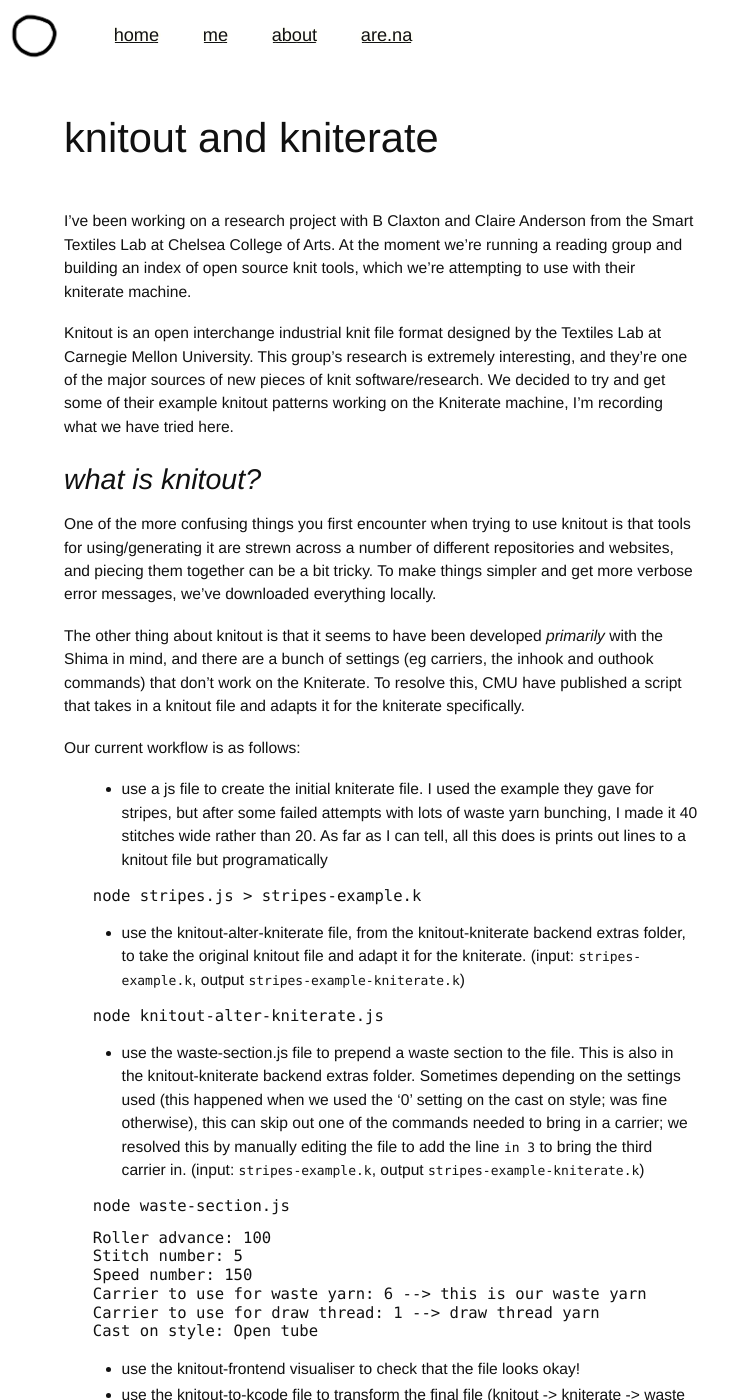
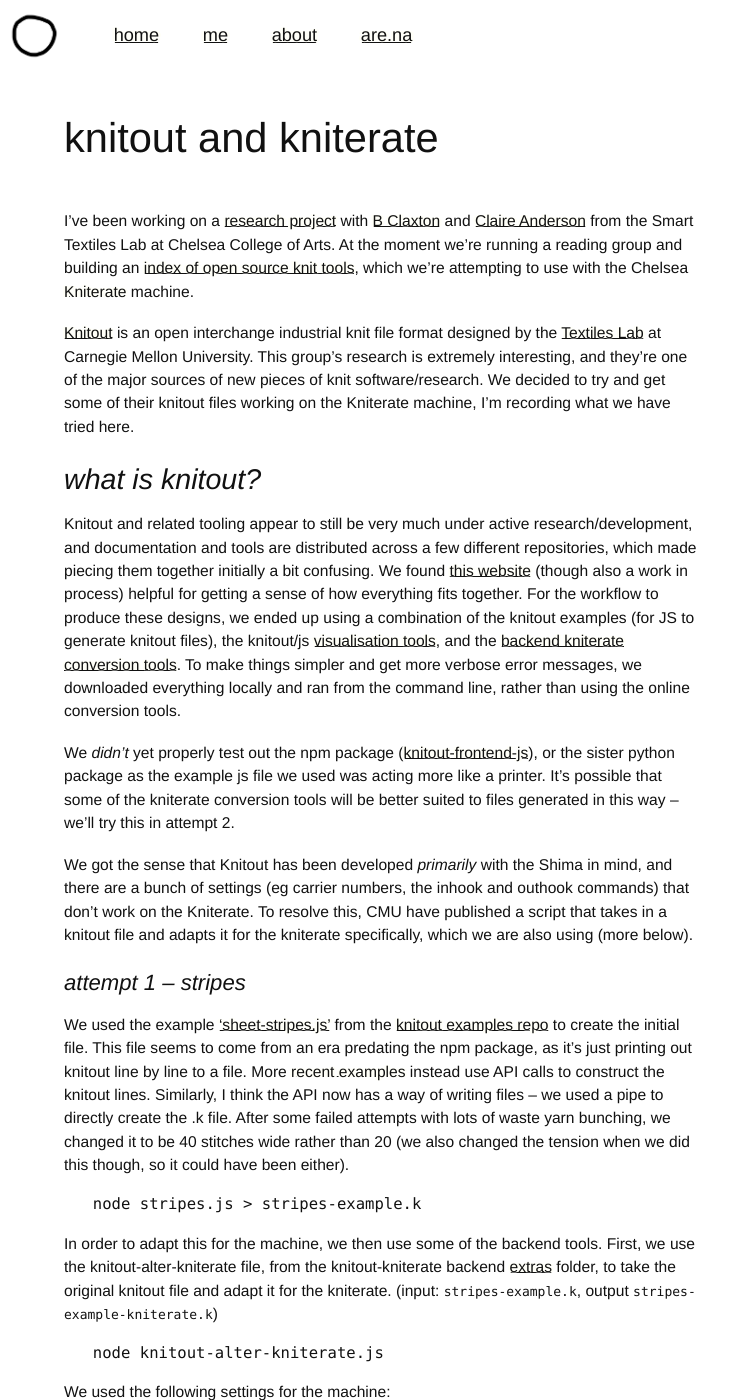
Before and after one commit to agnescameron/blog, a Jekyll site: the page built from _posts/2025-09-20-kniterate.md, in a window 1280 px wide and 1400 px high. Shown: the whole window, without its empty margins (0-749 px from the left). Built offline with Jekyll 4.4.1, drawn with Linux system fonts in a browser that asks for light colours; some of the changed text lies outside the part shown.

Commit message:
added notes

````diff
--- a/_posts/2025-09-20-kniterate.md
+++ b/_posts/2025-09-20-kniterate.md
@@ -9,52 +9,53 @@
 image:
 ---
 
-I've been working on a research project with B Claxton and Claire Anderson from the Smart Textiles Lab at Chelsea College of Arts. At the moment we're running a reading group and building an index of open source knit tools, which we're attempting to use with their kniterate machine.
+I've been working on a [research project](https://cci.arts.ac.uk/~material/) with [B Claxton](https://www.instagram.com/b.clax/?hl=en) and [Claire Anderson](https://researchers.arts.ac.uk/1615-claire-anderson) from the Smart Textiles Lab at Chelsea College of Arts. At the moment we're running a reading group and building an [index of open source knit tools](https://docs.google.com/spreadsheets/d/1Mk6qIkn9i-3fB2CGQtpkl0AzOCBJlxThXYyPawyuev8/edit?gid=0#gid=0), which we're attempting to use with the Chelsea [Kniterate](https://www.kniterate.com/) machine.
 
-Knitout is an open interchange industrial knit file format designed by the Textiles Lab at Carnegie Mellon University. This group's research is extremely interesting, and they're one of the major sources of new pieces of knit software/research. We decided to try and get some of their example knitout patterns working on the Kniterate machine, I'm recording what we have tried here.
+[Knitout](https://textiles-lab.github.io/knitout/knitout.html) is an open interchange industrial knit file format designed by the [Textiles Lab](https://textiles-lab.github.io/) at Carnegie Mellon University. This group's research is extremely interesting, and they're one of the major sources of new pieces of knit software/research. We decided to try and get some of their knitout files working on the Kniterate machine, I'm recording what we have tried here.
 
 ## what is knitout?
 
-One of the more confusing things you first encounter when trying to use knitout is that tools for using/generating it are strewn across a number of different repositories and websites, and piecing them together can be a bit tricky. To make things simpler and get more verbose error messages, we've downloaded everything locally.
+Knitout and related tooling appear to still be very much under active research/development, and documentation and tools are distributed across a few different repositories, which made piecing them together initially a bit confusing. We found [this website](https://knit.work/) (though also a work in process) helpful for getting a sense of how everything fits together. For the workflow to produce these designs, we ended up using a combination of the knitout examples (for JS to generate knitout files), the knitout/js [visualisation tools](https://github.com/textiles-lab/knitout-live-visualizer), and the [backend kniterate conversion tools](https://github.com/textiles-lab/knitout-backend-kniterate). To make things simpler and get more verbose error messages, we downloaded everything locally and ran from the command line, rather than using the online conversion tools.
 
-The other thing about knitout is that it seems to have been developed *primarily* with the Shima in mind, and there are a bunch of settings (eg carriers, the inhook and outhook commands) that don't work on the Kniterate. To resolve this, CMU have published a script that takes in a knitout file and adapts it for the kniterate specifically.
+We *didn't* yet properly test out the npm package ([knitout-frontend-js](https://github.com/textiles-lab/knitout-frontend-js)), or the sister python package as the example js file we used was acting more like a printer. It's possible that some of the kniterate conversion tools will be better suited to files generated in this way -- we'll try this in attempt 2.
 
-Our current workflow is as follows:
-* use a js file to create the initial kniterate file. I used the example they gave for stripes, but after some failed attempts with lots of waste yarn bunching, I made it 40 stitches wide rather than 20. As far as I can tell, all this does is prints out lines to a knitout file but programatically
+We got the sense that Knitout has been developed *primarily* with the Shima in mind, and there are a bunch of settings (eg carrier numbers, the inhook and outhook commands) that don't work on the Kniterate. To resolve this, CMU have published a script that takes in a knitout file and adapts it for the kniterate specifically, which we are also using (more below).
+
+### attempt 1 -- stripes
+
+We used the example ['sheet-stripes.js'](https://github.com/textiles-lab/knitout-examples/blob/master/sheet-stripes.js) from the [knitout examples repo](https://github.com/textiles-lab/knitout-examples/tree/master) to create the initial file. This file seems to come from an era predating the npm package, as it's just printing out knitout line by line to a file. More [recent examples](https://knit.work/garter-stitch/) instead use API calls to construct the knitout lines. Similarly, I think the API now has a way of writing files -- we used a pipe to directly create the .k file. After some failed attempts with lots of waste yarn bunching, we changed it to be 40 stitches wide rather than 20 (we also changed the tension when we did this though, so it could have been either).
 
 ```
 node stripes.js > stripes-example.k
 ```
 
-* use the knitout-alter-kniterate file, from the knitout-kniterate backend extras folder, to take the original knitout file and adapt it for the kniterate. (input: `stripes-example.k`, output `stripes-example-kniterate.k`)
+In order to adapt this for the machine, we then use some of the backend tools. First, we use the knitout-alter-kniterate file, from the knitout-kniterate backend [extras](https://github.com/textiles-lab/knitout-backend-kniterate/tree/master/extras) folder, to take the original knitout file and adapt it for the kniterate. (input: `stripes-example.k`, output `stripes-example-kniterate.k`)
 
 ```
 node knitout-alter-kniterate.js
 ```
 
-* use the waste-section.js file to prepend a waste section to the file. This is also in the knitout-kniterate backend extras folder. Sometimes depending on the settings used (this happened when we used the '0' setting on the cast on style; was fine otherwise), this can skip out one of the commands needed to bring in a carrier; we resolved this by manually editing the file to add the line `in 3` to bring the third carrier in. (input: `stripes-example.k`, output `stripes-example-kniterate.k`)
+We used the following settings for the machine:
+
+```
+Roller advance: 450
+Roller advance for transfers: 0
+Main stitch number: 6
+Stitch number for transfers: 5
+Main speed number: 300
+Speed number for transfers: 100
+Would you like to change any carriers: n
+```
+
+We then used the waste-section.js file (in the same folder) to prepend a waste section to the file. Sometimes depending on the settings used (this happened when we used the '0' setting on the cast on style; was fine otherwise), the file that this creates can skip out one of the knitout commands needed to bring in a carrier; we resolved this by manually editing the file to add the line `in 3` to bring the third carrier in. (input: `stripes-example-kniterate.k`, output `stripes-example-kniterate-waste.k`).
 
 ```
 node waste-section.js
 ```
+It took us a few attempts to get the tension right -- here are the settings used when we got it to work.
 
 ```
 Roller advance: 100
-Stitch number: 5
-Speed number: 150
-Carrier to use for waste yarn: 6 --> this is our waste yarn
-Carrier to use for draw thread: 1 --> draw thread yarn
-Cast on style: Open tube
-```
-
-* use the knitout-frontend visualiser to check that the file looks okay!
-* use the knitout-to-kcode file to transform the final file (knitout -> kniterate -> waste yarn) into a .kc file, which makes it ready to run on the kniterate machine
-
-We also had some issues getting the initial tension for the waste yarn set.
-
-The settings we specified initially for the main file were:
-```
-Roller advance: 450
 Stitch number: 5 --> this turned out to maybe be quite important
 Speed number: 150
 Carrier to use for waste yarn: 6 --> this is our waste yarn
@@ -62,9 +63,16 @@
 Cast on style: Open tube
 ```
 
-The waste settings we eventually went with are:
+We then used the knitout-frontend visualiser to check that the file looks okay. I ran the visualiser locally, but to be honest it would probably be exactly the same using the online version.
 
+The final step is to use the the knitout-to-kcode file to transform the final file (knitout -> kniterate -> waste yarn) into a .kc file, which makes it ready to run on the kniterate machine. This complained a bit but was otherwise fine -- though it did throw an error on the times where we were missing the `in 3` command to bring in the third carrier.
 
+```
+node knitout-to-kcode.js extras/stripes-example-kniterate-waste.k stripes.kc
+```
 
+I hadn't looked at a kcode file before, they're a super interesting format.
 
-Because the kniterate machine can already be a bit sensitive, it's unclear often what's issues with the file
+Our first attempts were not wildly successful, but we did end up learning a lot. Because the kniterate machine can already be a bit sensitive, it's unclear often what's issues with the file vs the machine being quite particular/temperamental about the way it wants to do things. After a lot of wrangling the waste yarn, in the end our main issues came with bringing the second stripe in -- but this could have had more with the way the kniterate was moving the plates with the carriage than anything else.
+
+What was very helpful was going through the entire process -- including at different points manually debugging the knitout files -- and seeing the links between the code, the visualiser, and what was happening on the machine.
````
Also changed, not shown: img/knitout/stitches-svg.jpg (added), 1 other file.
